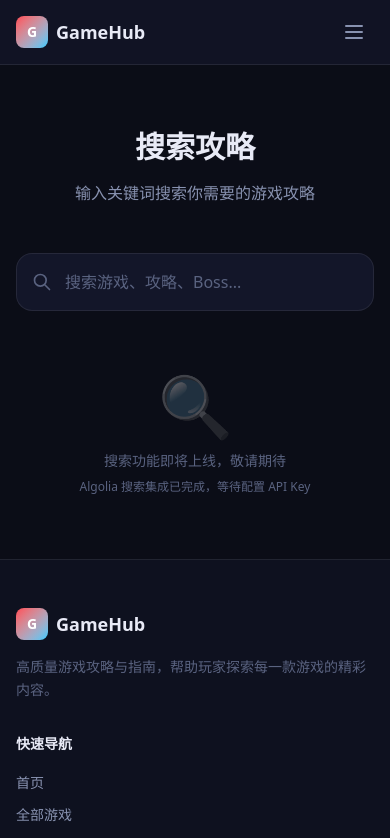
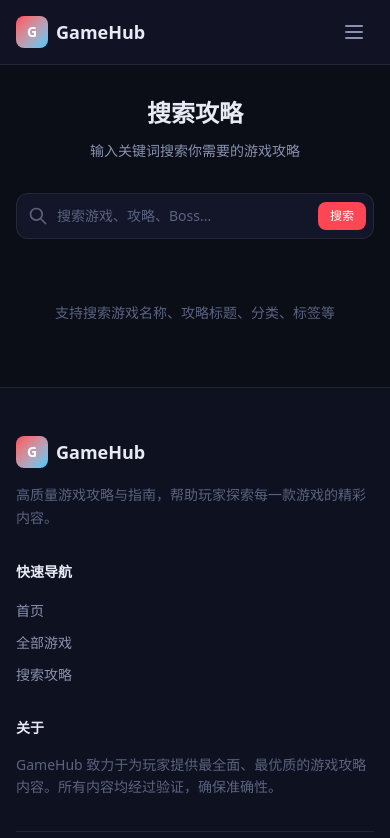
Before and after one commit to River-ak3/game-hub, a Next.js app: page /search in a window 390 px wide. Shown: the top 838 px of the page. Built offline with nearby package versions, Linux system fonts and the light colour scheme.

Commit message:
feat(phase2): src/app/search/page.tsx

```diff
--- a/src/app/search/page.tsx
+++ b/src/app/search/page.tsx
@@ -1,28 +1,82 @@
 "use client";
 
-import { useState } from "react";
-import { useRouter } from "next/navigation";
+import { useState, useEffect, useCallback } from "react";
+import { useSearchParams } from "next/navigation";
+import Link from "next/link";
+import { Suspense } from "react";
 
-export default function SearchPage() {
-  const [query, setQuery] = useState("");
-  const router = useRouter();
+interface SearchResult {
+  slug: string;
+  gameSlug: string;
+  title: string;
+  description: string;
+  category: string;
+  difficulty?: string;
+  gameTitle: string;
+  tags: string[];
+}
+
+const difficultyMap: Record<string, { label: string; color: string }> = {
+  beginner: { label: "入门", color: "bg-green-500/20 text-green-400 border-green-500/30" },
+  intermediate: { label: "进阶", color: "bg-yellow-500/20 text-yellow-400 border-yellow-500/30" },
+  advanced: { label: "高级", color: "bg-red-500/20 text-red-400 border-red-500/30" },
+};
+
+function SearchContent() {
+  const searchParams = useSearchParams();
+  const initialQuery = searchParams.get("q") || "";
+  const [query, setQuery] = useState(initialQuery);
+  const [results, setResults] = useState<SearchResult[]>([]);
+  const [loading, setLoading] = useState(false);
+  const [searched, setSearched] = useState(false);
+
+  const doSearch = useCallback(async (q: string) => {
+    if (!q.trim()) {
+      setResults([]);
+      setSearched(false);
+      return;
+    }
+    setLoading(true);
+    setSearched(true);
+    try {
+      const res = await fetch(`/api/search?q=${encodeURIComponent(q.trim())}`);
+      const data = await res.json();
+      setResults(data.results || []);
+    } catch {
+      setResults([]);
+    } finally {
+      setLoading(false);
+    }
+  }, []);
+
+  useEffect(() => {
+    if (initialQuery) {
+      doSearch(initialQuery);
+    }
+  }, [initialQuery, doSearch]);
+
+  const handleKeyDown = (e: React.KeyboardEvent) => {
+    if (e.key === "Enter") {
+      doSearch(query);
+    }
+  };
 
   return (
-    <div className="max-w-3xl mx-auto px-4 sm:px-6 lg:px-8 py-16">
-      <div className="text-center mb-12 animate-fade-in">
-        <h1 className="text-3xl font-bold text-text-primary mb-4">
+    <div className="max-w-3xl mx-auto px-4 sm:px-6 lg:px-8 py-8 sm:py-16">
+      <div className="text-center mb-8 sm:mb-12 animate-fade-in">
+        <h1 className="text-2xl sm:text-3xl font-bold text-text-primary mb-3 sm:mb-4">
           搜索攻略
         </h1>
-        <p className="text-text-secondary">
+        <p className="text-sm sm:text-base text-text-secondary">
           输入关键词搜索你需要的游戏攻略
         </p>
       </div>
 
       {/* Search Input */}
-      <div className="animate-fade-in animation-delay-100">
+      <div className="animate-fade-in animation-delay-100 mb-8">
         <div className="relative">
           <svg
-            className="absolute left-4 top-1/2 -translate-y-1/2 w-5 h-5 text-text-muted"
+            className="absolute left-3 sm:left-4 top-1/2 -translate-y-1/2 w-5 h-5 text-text-muted"
             fill="none"
             stroke="currentColor"
             viewBox="0 0 24 24"
@@ -38,23 +92,109 @@ export default function SearchPage() {
             type="text"
             value={query}
             onChange={(e) => setQuery(e.target.value)}
-            onKeyDown={(e) => e.key === "Enter" && query && router.push(`/search?q=${encodeURIComponent(query)}`)}
+            onKeyDown={handleKeyDown}
             placeholder="搜索游戏、攻略、Boss..."
-            className="w-full pl-12 pr-4 py-4 rounded-2xl bg-surface border border-border text-text-primary placeholder-text-muted focus:outline-none focus:border-accent/50 focus:ring-1 focus:ring-accent/25 transition-all"
+            className="w-full pl-10 sm:pl-12 pr-4 py-3 sm:py-4 rounded-xl sm:rounded-2xl bg-surface border border-border text-text-primary placeholder-text-muted focus:outline-none focus:border-accent/50 focus:ring-1 focus:ring-accent/25 transition-all text-sm sm:text-base"
           />
+          <button
+            onClick={() => doSearch(query)}
+            className="absolute right-2 top-1/2 -translate-y-1/2 px-3 sm:px-4 py-1.5 sm:py-2 rounded-lg sm:rounded-xl bg-primary text-white text-xs sm:text-sm font-medium hover:bg-primary-light transition-colors"
+          >
+            搜索
+          </button>
         </div>
       </div>
 
-      {/* Placeholder */}
-      <div className="mt-16 text-center">
-        <div className="text-6xl mb-4 opacity-30">🔍</div>
-        <p className="text-text-muted text-sm">
-          搜索功能即将上线，敬请期待
-        </p>
-        <p className="text-text-muted text-xs mt-2">
-          Algolia 搜索集成已完成，等待配置 API Key
-        </p>
-      </div>
+      {/* Results */}
+      {loading && (
+        <div className="space-y-4">
+          {Array.from({ length: 3 }).map((_, i) => (
+            <div key={i} className="rounded-xl bg-surface border border-border p-5 space-y-3 animate-pulse">
+              <div className="h-5 w-3/4 bg-surface-lighter rounded" />
+              <div className="h-4 w-full bg-surface-lighter rounded" />
+              <div className="h-4 w-1/2 bg-surface-lighter rounded" />
+            </div>
+          ))}
+        </div>
+      )}
+
+      {!loading && searched && results.length === 0 && (
+        <div className="text-center py-12">
+          <div className="text-5xl mb-4">🔍</div>
+          <p className="text-text-secondary mb-1">
+            未找到 &ldquo;{query}&rdquo; 相关攻略
+          </p>
+          <p className="text-sm text-text-muted">试试其他关键词</p>
+        </div>
+      )}
+
+      {!loading && results.length > 0 && (
+        <div className="space-y-3">
+          <p className="text-sm text-text-muted mb-4">
+            找到 {results.length} 篇相关攻略
+          </p>
+          {results.map((result, index) => {
+            const diff = result.difficulty ? difficultyMap[result.difficulty] : null;
+            return (
+              <Link
+                key={`${result.gameSlug}-${result.slug}`}
+                href={`/games/${result.gameSlug}/${result.slug}`}
+                className="block animate-fade-in"
+                style={{ animationDelay: `${index * 60}ms` }}
+              >
+                <div className="group rounded-xl bg-surface border border-border p-4 sm:p-5 card-glow">
+                  <div className="flex flex-wrap items-center gap-2 mb-2">
+                    <span className="text-xs text-accent font-medium">
+                      {result.gameTitle}
+                    </span>
+                    <span className="text-text-muted text-xs">·</span>
+                    <span className="text-xs text-text-muted">
+                      {result.category}
+                    </span>
+                    {diff && (
+                      <span className={`inline-flex px-2 py-0.5 rounded-full text-[10px] font-medium border ${diff.color}`}>
+                        {diff.label}
+                      </span>
+                    )}
+                  </div>
+                  <h3 className="text-base font-semibold text-text-primary group-hover:text-primary transition-colors mb-1.5 line-clamp-1">
+                    {result.title}
+                  </h3>
+                  <p className="text-sm text-text-secondary line-clamp-2">
+                    {result.description}
+                  </p>
+                  {result.tags.length > 0 && (
+                    <div className="flex flex-wrap gap-1 mt-2">
+                      {result.tags.slice(0, 3).map((tag) => (
+                        <span key={tag} className="text-[10px] px-1.5 py-0.5 rounded bg-surface-lighter text-text-muted">
+                          {tag}
+                        </span>
+                      ))}
+                    </div>
+                  )}
+                </div>
+              </Link>
+            );
+          })}
+        </div>
+      )}
+
+      {/* Initial state */}
+      {!searched && (
+        <div className="text-center py-8">
+          <p className="text-text-muted text-sm">
+            支持搜索游戏名称、攻略标题、分类、标签等
+          </p>
+        </div>
+      )}
     </div>
   );
 }
+
+export default function SearchPage() {
+  return (
+    <Suspense>
+      <SearchContent />
+    </Suspense>
+  );
+}
```
